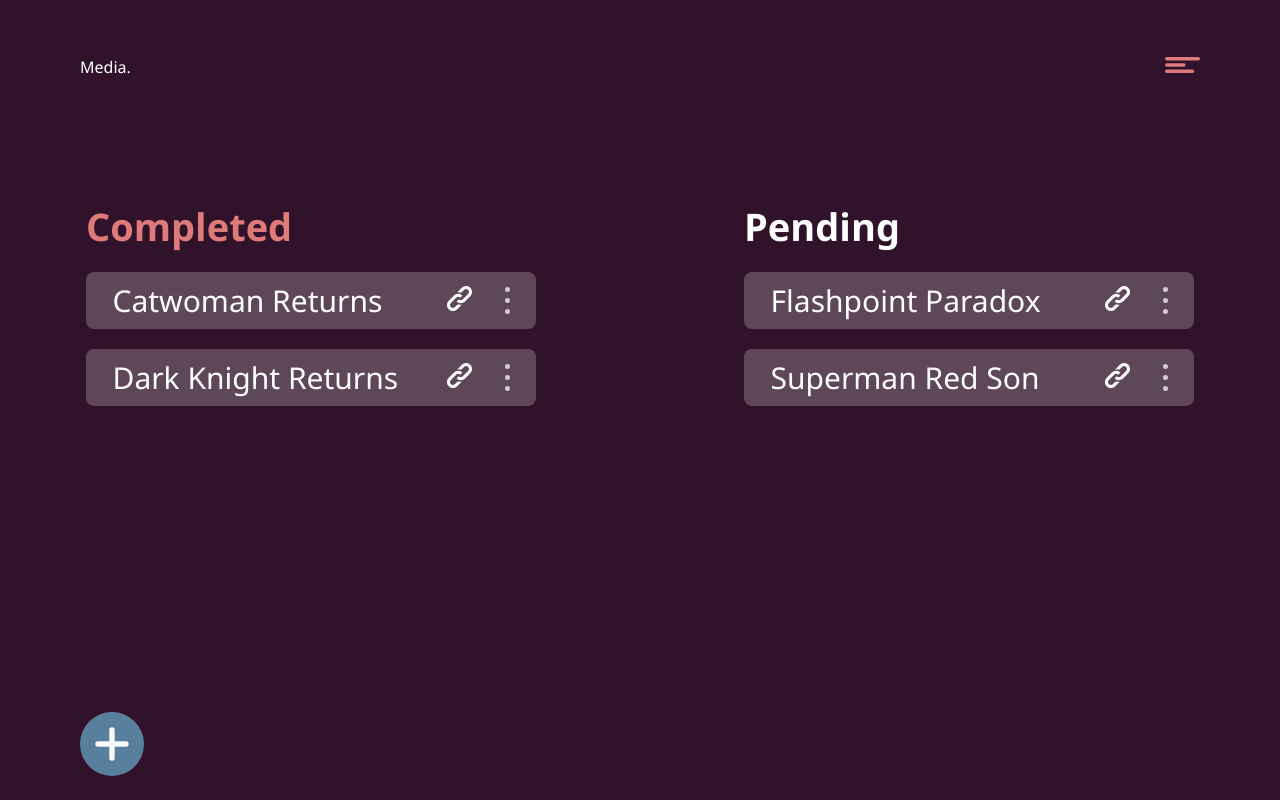
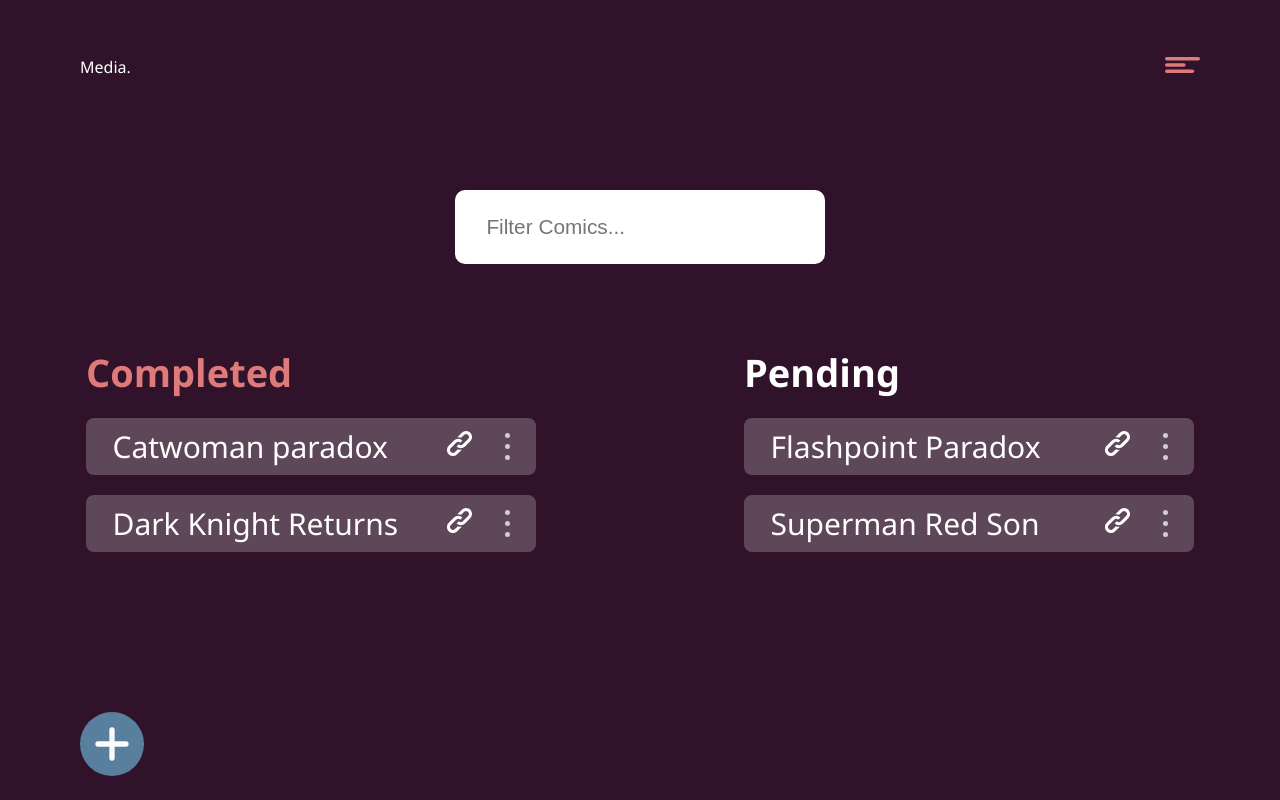
Before and after one commit to marufahmed-afk/MediaStacker, a React (Create React App) app in the folder client/: page /comics in a window 1280 px wide. Built offline with nearby package versions, Linux system fonts and the light colour scheme.

Commit message:
filtered contacts

```diff
--- a/client/src/App.css
+++ b/client/src/App.css
@@ -210,3 +210,19 @@ body {
 .delete-form-btn {
   background-color: var(--nav-bg-color);
 }
+
+.filter-media {
+  display: flex;
+  justify-content: center;
+  align-items: center;
+  margin-bottom: 4.5em;
+}
+
+.filter-media input {
+  width: 33%;
+  border-radius: 10px;
+  padding: 1.2em 1.5em;
+  border: none;
+  outline: none;
+  font-size: 1.3em;
+}
--- /dev/null
+++ b/client/src/components/comics/ComicFilter.js
@@ -0,0 +1,36 @@
+import React, { useContext, useRef, useEffect } from "react";
+import ComicContext from "../../context/comic/comicContext";
+
+const ComicFilter = () => {
+  const comicContext = useContext(ComicContext);
+  const text = useRef("");
+
+  const { filterMedia, clearFilter, filtered } = comicContext;
+
+  useEffect(() => {
+    if (filtered === null) {
+      text.current.value = "";
+    }
+  });
+
+  const onChange = (e) => {
+    if (text.current.value !== "") {
+      filterMedia(e.target.value);
+    } else {
+      clearFilter();
+    }
+  };
+
+  return (
+    <form className="filter-media">
+      <input
+        ref={text}
+        type="text"
+        placeholder="Filter Comics..."
+        onChange={onChange}
+      />
+    </form>
+  );
+};
+
+export default ComicFilter;
--- a/client/src/components/comics/Comics.js
+++ b/client/src/components/comics/Comics.js
@@ -2,11 +2,12 @@ import React, { Fragment, useContext, useState } from "react";
 import ComicContext from "../../context/comic/comicContext";
 import ComicItem from "./ComicItem";
 import ComicForm from "./ComicForm";
+import ComicFilter from "./ComicFilter";
 
 const Comics = () => {
   const comicContext = useContext(ComicContext);
 
-  const { comics } = comicContext;
+  const { comics, filtered } = comicContext;
 
   const [isOpen, setOpen] = useState(false);
   const toggleForm = () => {
@@ -16,10 +17,24 @@ const Comics = () => {
 
   return (
     <div className="comic-page">
+      <ComicFilter />
       <div className="wrapper">
         <div className="grid-1">
           <h2 className="grid-header text-red">Completed</h2>
-          {comics.map((comic) =>
+          {filtered && filtered !== null
+            ? filtered.map((comic) =>
+                comic.read ? (
+                  <ComicItem
+                    comic={comic}
+                    key={comic.id}
+                    isOpen={isOpen}
+                    setOpen={setOpen}
+                  />
+                ) : (
+                  ""
+                )
+              )
+            : comics.map((comic) =>
                 comic.read ? (
                   <ComicItem
                     comic={comic}
@@ -35,7 +50,20 @@ const Comics = () => {
 
         <div className="grid-2">
           <h2 className="grid-header">Pending</h2>
-          {comics.map((comic) =>
+          {filtered && filtered !== null
+            ? filtered.map((comic) =>
+                comic.read ? (
+                  ""
+                ) : (
+                  <ComicItem
+                    comic={comic}
+                    key={comic.id}
+                    isOpen={isOpen}
+                    setOpen={setOpen}
+                  />
+                )
+              )
+            : comics.map((comic) =>
                 comic.read ? (
                   ""
                 ) : (
--- a/client/src/context/comic/ComicState.js
+++ b/client/src/context/comic/ComicState.js
@@ -8,6 +8,8 @@ import {
   UPDATE_COMIC,
   SET_CURRENT,
   CLEAR_CURRENT,
+  FILTER_MEDIA,
+  CLEAR_FILTER,
 } from "../types";
 
 const ComicState = (props) => {
@@ -21,7 +23,7 @@ const ComicState = (props) => {
       },
       {
         id: 2,
-        name: "Catwoman Returns",
+        name: "Catwoman paradox",
         url: "catwoman.com",
         read: true,
       },
@@ -68,16 +70,29 @@ const ComicState = (props) => {
     dispatch({ type: UPDATE_COMIC, payload: comic });
   };
 
+  //Filter Comic
+  const filterMedia = (text) => {
+    dispatch({ type: FILTER_MEDIA, payload: text });
+  };
+
+  //Clear Filter
+  const clearFilter = () => {
+    dispatch({ type: CLEAR_FILTER });
+  };
+
   return (
     <ComicContext.Provider
       value={{
         comics: state.comics,
         current: state.current,
+        filtered: state.filtered,
         addComic,
         deleteComic,
         updateComic,
         setCurrent,
         clearCurrent,
+        filterMedia,
+        clearFilter,
       }}
     >
       {props.children}
--- a/client/src/context/comic/comicReducer.js
+++ b/client/src/context/comic/comicReducer.js
@@ -4,6 +4,8 @@ import {
   UPDATE_COMIC,
   SET_CURRENT,
   CLEAR_CURRENT,
+  FILTER_MEDIA,
+  CLEAR_FILTER,
 } from "../types";
 
 export default (state, action) => {
@@ -35,6 +37,20 @@ export default (state, action) => {
         ...state,
         current: null,
       };
+    case FILTER_MEDIA:
+      return {
+        ...state,
+        filtered: state.comics.filter((comic) => {
+          const regex = new RegExp(`${action.payload}`, "gi");
+          return comic.name.match(regex);
+        }),
+      };
+    case CLEAR_FILTER:
+      return {
+        ...state,
+        filtered: null,
+      };
+
     default:
       return state;
   }
--- a/client/src/context/types.js
+++ b/client/src/context/types.js
@@ -3,3 +3,5 @@ export const DELETE_COMIC = "DELETE_COMIC";
 export const UPDATE_COMIC = "UPDATE_COMIC";
 export const SET_CURRENT = "SET_CURRENT";
 export const CLEAR_CURRENT = "CLEAR_CURRENT";
+export const FILTER_MEDIA = "FILTER_MEDIA";
+export const CLEAR_FILTER = "CLEAR_FILTER";
```
Lines whose indentation alone changed are shown as unchanged.
